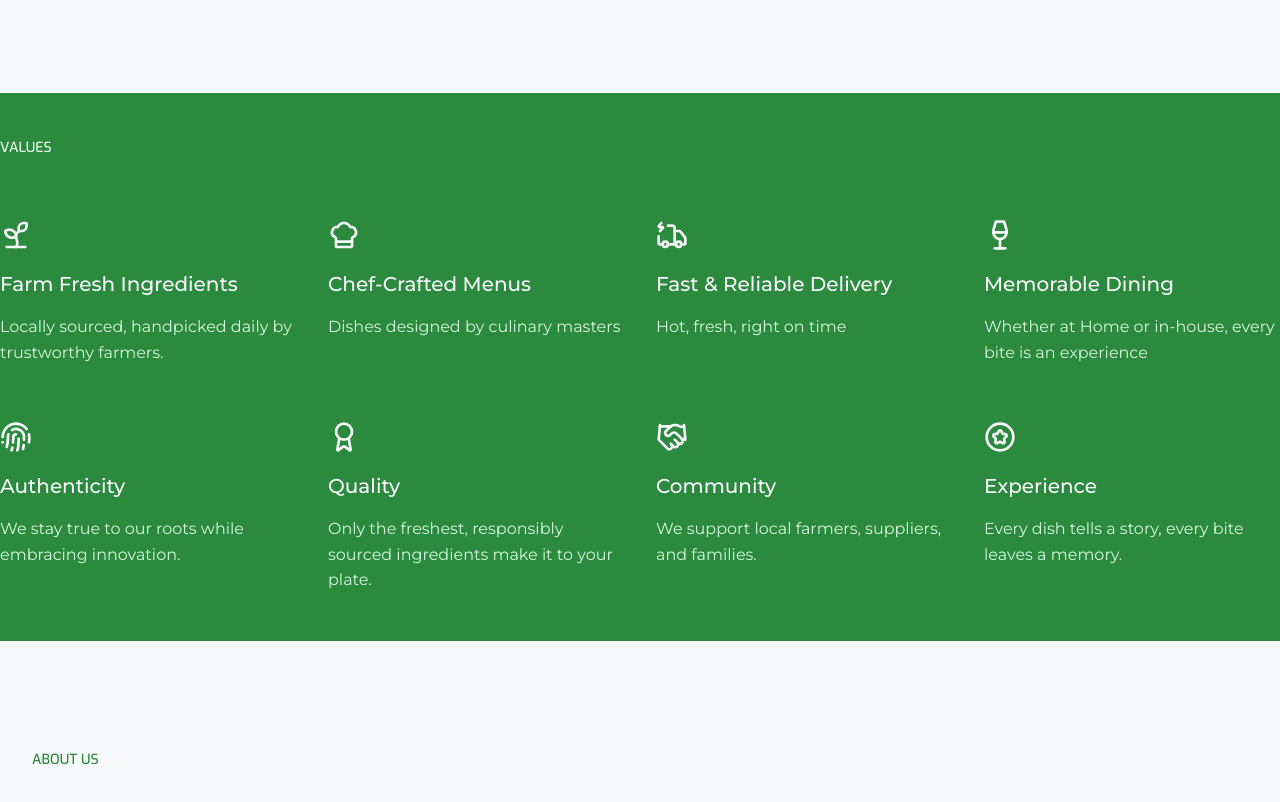
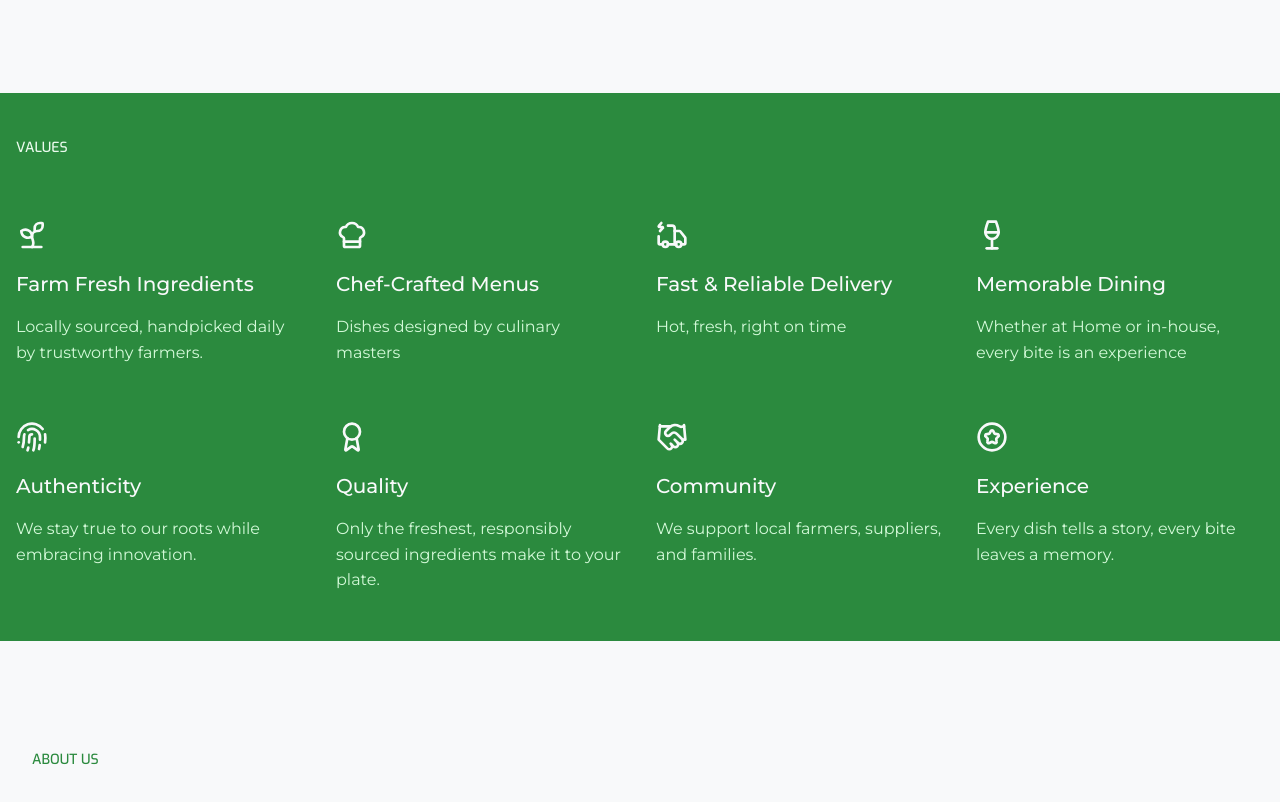
Before and after one commit to JiOs-1403/Eat-Fast-Restaurant, a plain HTML site: page index.html in a window 1280 px wide. Shown: the part 518-1320 px from the top of the page. Drawn offline with Linux system fonts and the light colour scheme.

```diff
--- a/style.css
+++ b/style.css
@@ -545,7 +545,7 @@ a {
   background-color: #2b8a3e;
   color: #f8f9fa;
   margin-bottom: 80px;
-  padding: 48px 0;
+  padding: 48px 16px;
 }
 
 .value h2 {
```
